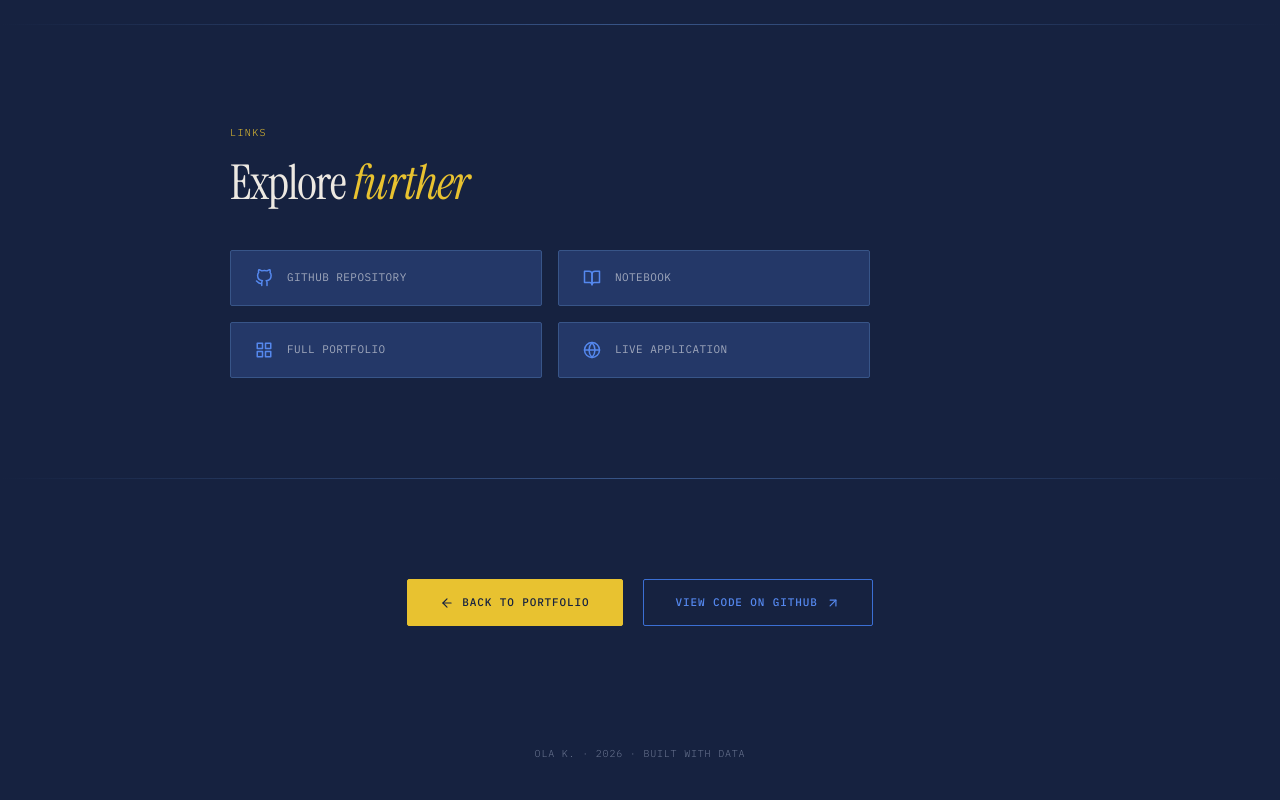
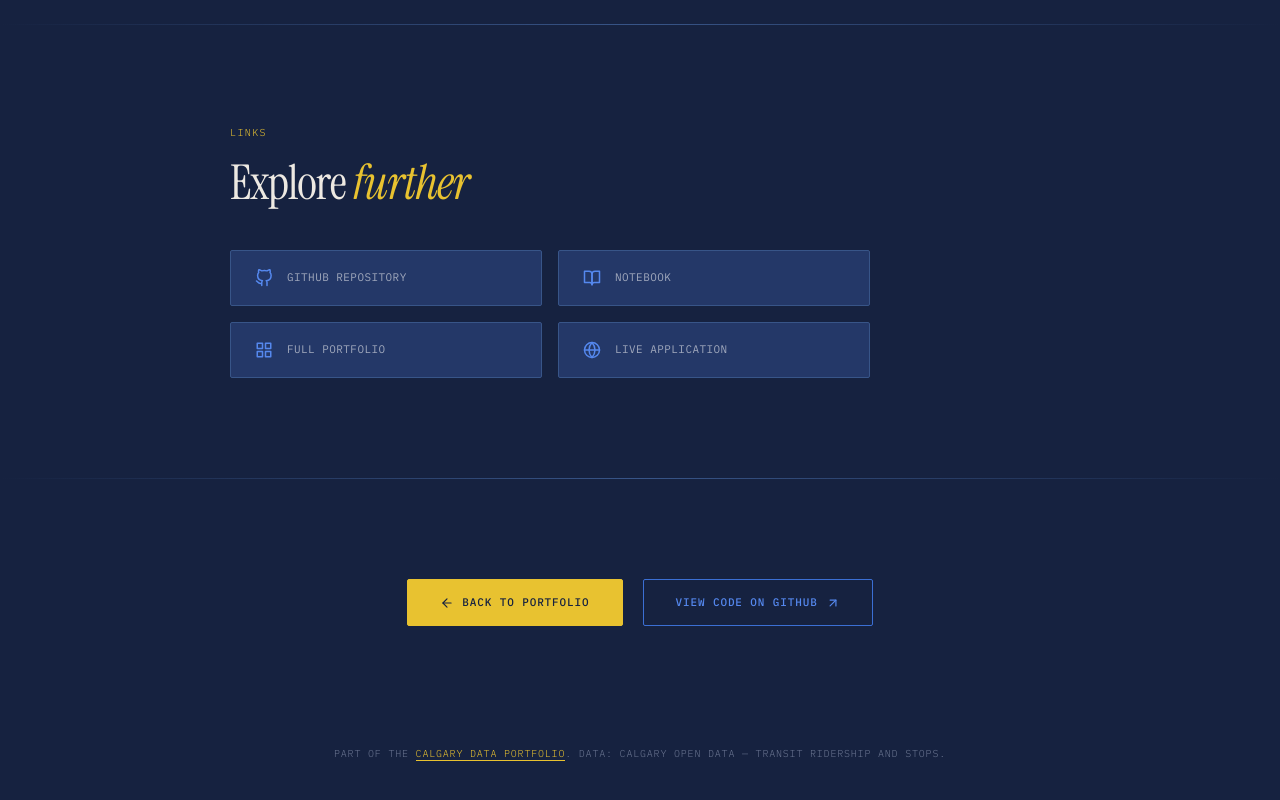
Before and after one commit to guydev42/calgary-transit-optimizer, a plain HTML site: page index.html in a window 1280 px wide. Shown: the part 2520-3320 px from the top of the page. Drawn offline with Linux system fonts and the light colour scheme.

Commit message:
Footer: link to portfolio + data source attribution

```diff
--- a/index.html
+++ b/index.html
@@ -277,7 +277,7 @@
   </div>
 </div>
 
-<footer class="footer"><div class="container"><p>Ola K. &middot; 2026 &middot; Built with data</p></div></footer>
+<footer class="footer"><div class="container"><p>Part of the <a href="https://guydev42.github.io/calgary-data-portfolio/" style="color:var(--gold,#E8C230);text-decoration:none;border-bottom:1px solid">Calgary data portfolio</a>. Data: Calgary Open Data — Transit ridership and stops.</p></div></footer>
 
 <script>
 (function(){
```
